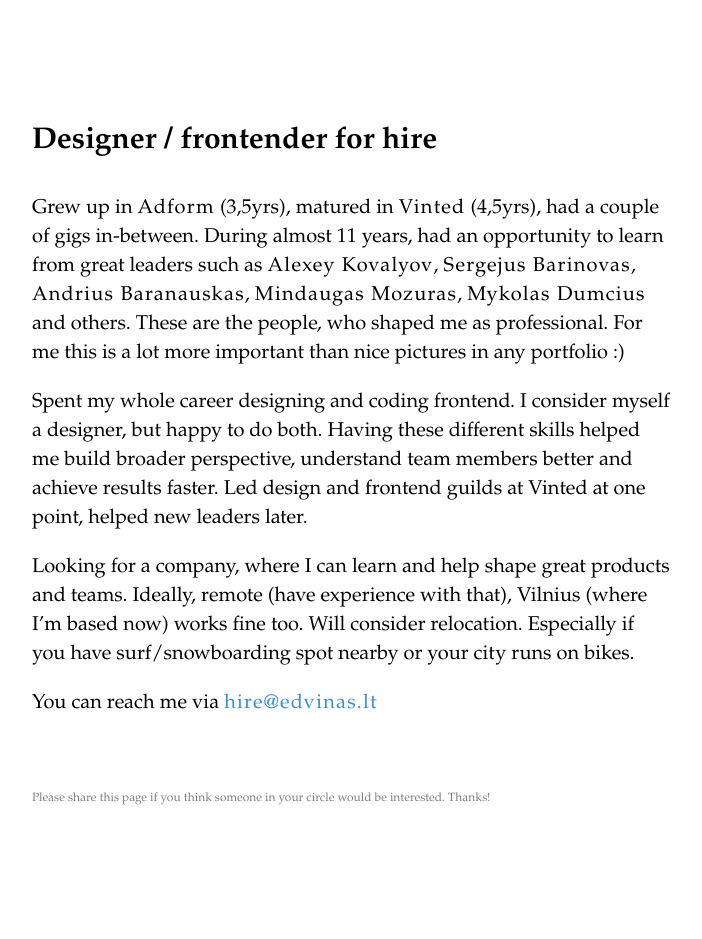
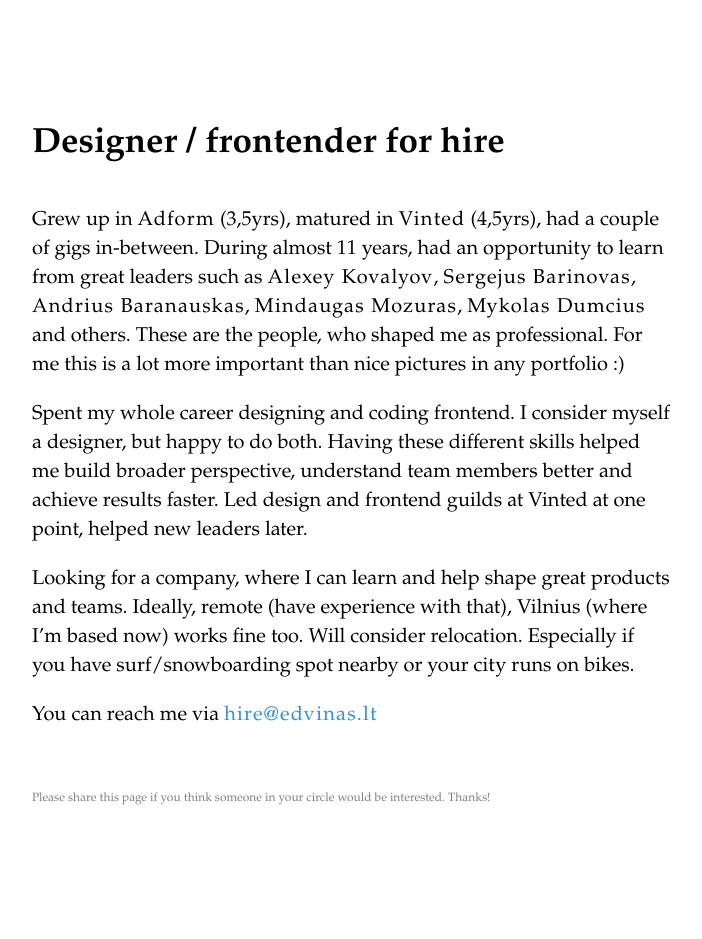
Before and after one commit to arzatskis/arzatskis.github.io, a Jekyll site: the page built from hire-me.md, in a window 1280 px wide. Shown: the whole page, without its empty margins (288-990 px from the left). Built offline with Jekyll 4.4.1, drawn with Linux system fonts in a browser that asks for light colours.

Commit message:
Tweak text spacing

```diff
--- a/_includes/style.scss
+++ b/_includes/style.scss
@@ -57,7 +57,7 @@
 
 .post__content {
   h3 {
-    font-size: 1.5rem;
+    font-size: 1.75rem;
     margin: 0 0 1em;
   }
 
@@ -94,15 +94,11 @@
   }
 }
 
-.post__action {
-  color: $post-link-highlight;
-}
-
 .post__meta {
   font-size: 60%;
   opacity: 0.5;
 
   &:last-child {
-    margin-top: 6em;
+    margin-top: 3rem;
   }
 }
```
